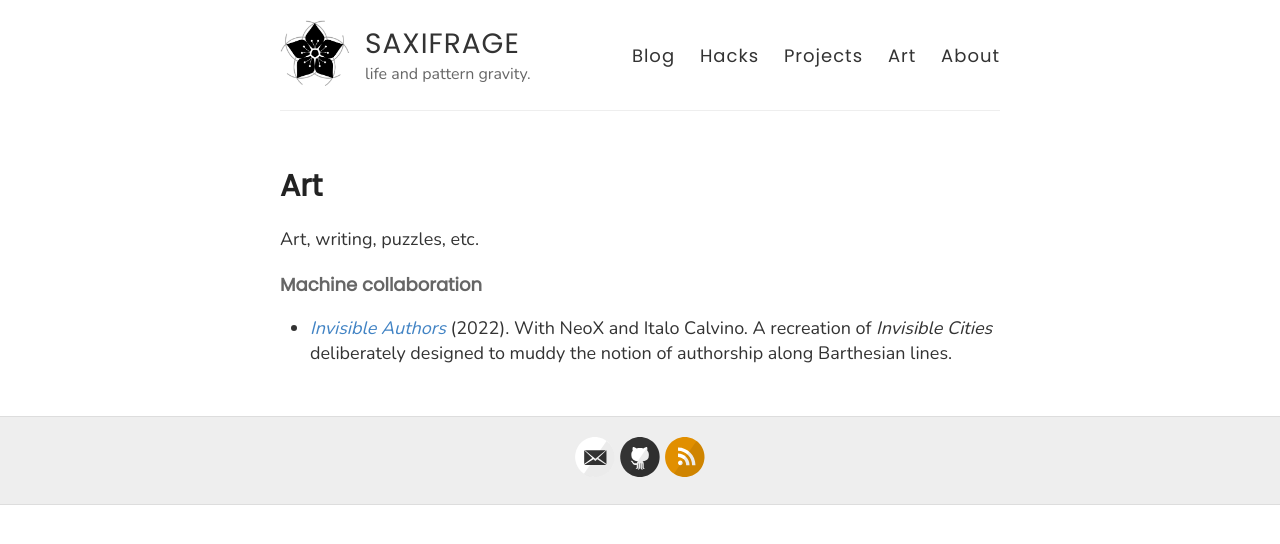
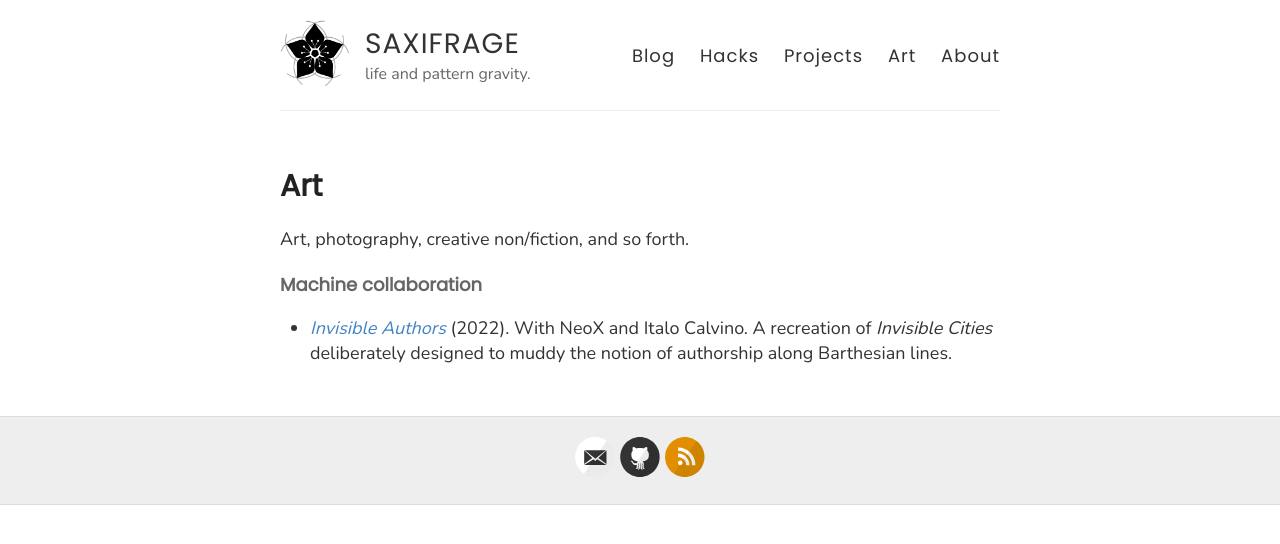
Before and after one commit to heptarch/heptarch.github.io, a Jekyll site: the page built from art.md, in a window 1280 px wide. Shown: the top 544 px of the page. Built offline with Jekyll 4.4.1, drawn with Linux system fonts in a browser that asks for light colours.

Commit message:
Update art.md

```diff
--- a/art.md
+++ b/art.md
@@ -4,7 +4,7 @@ title: Art
 permalink: /art/
 ---
 
-Art, writing, puzzles, etc.
+Art, photography, creative non/fiction, and so forth.
 
 #### Machine collaboration
 
```
